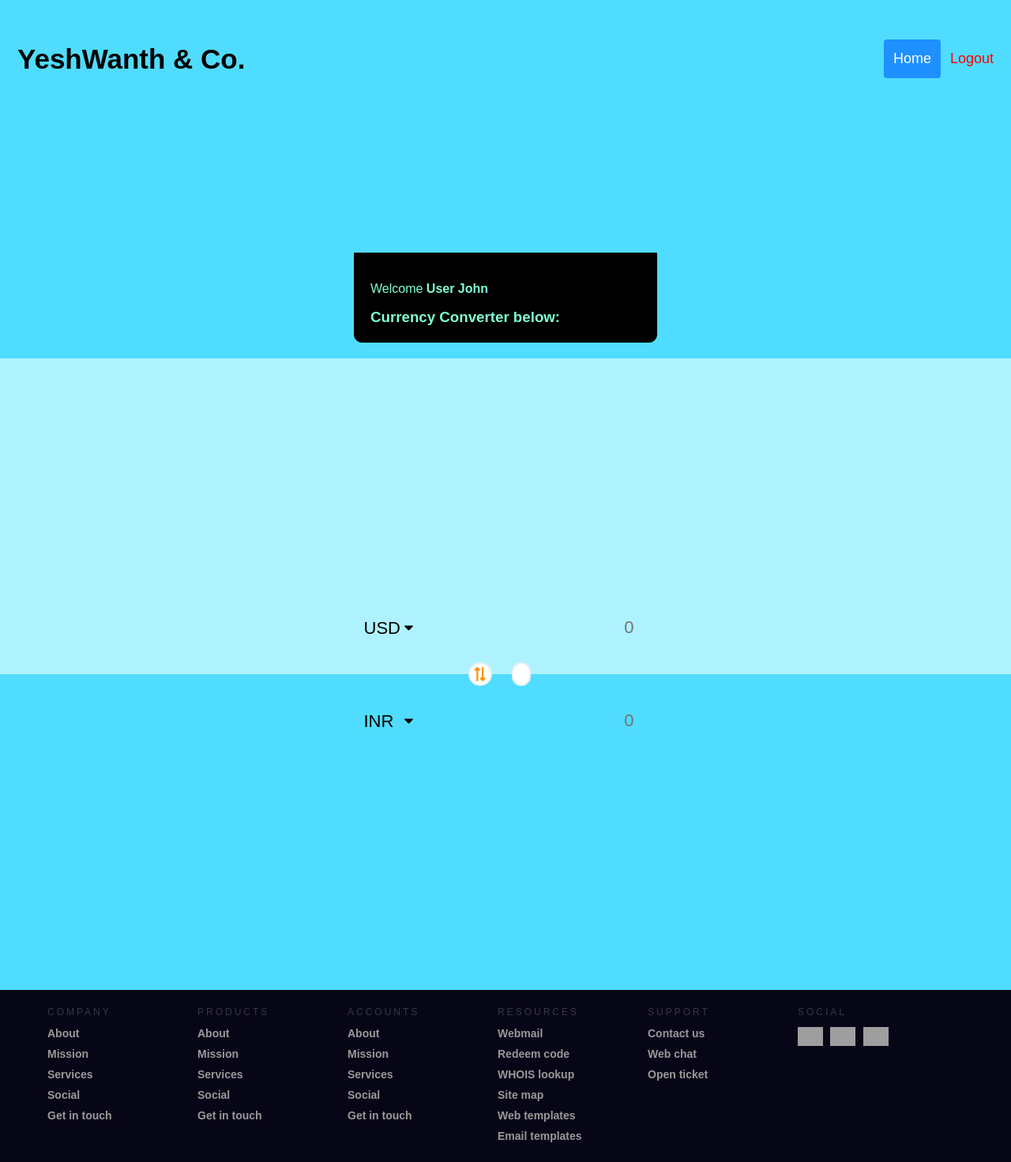
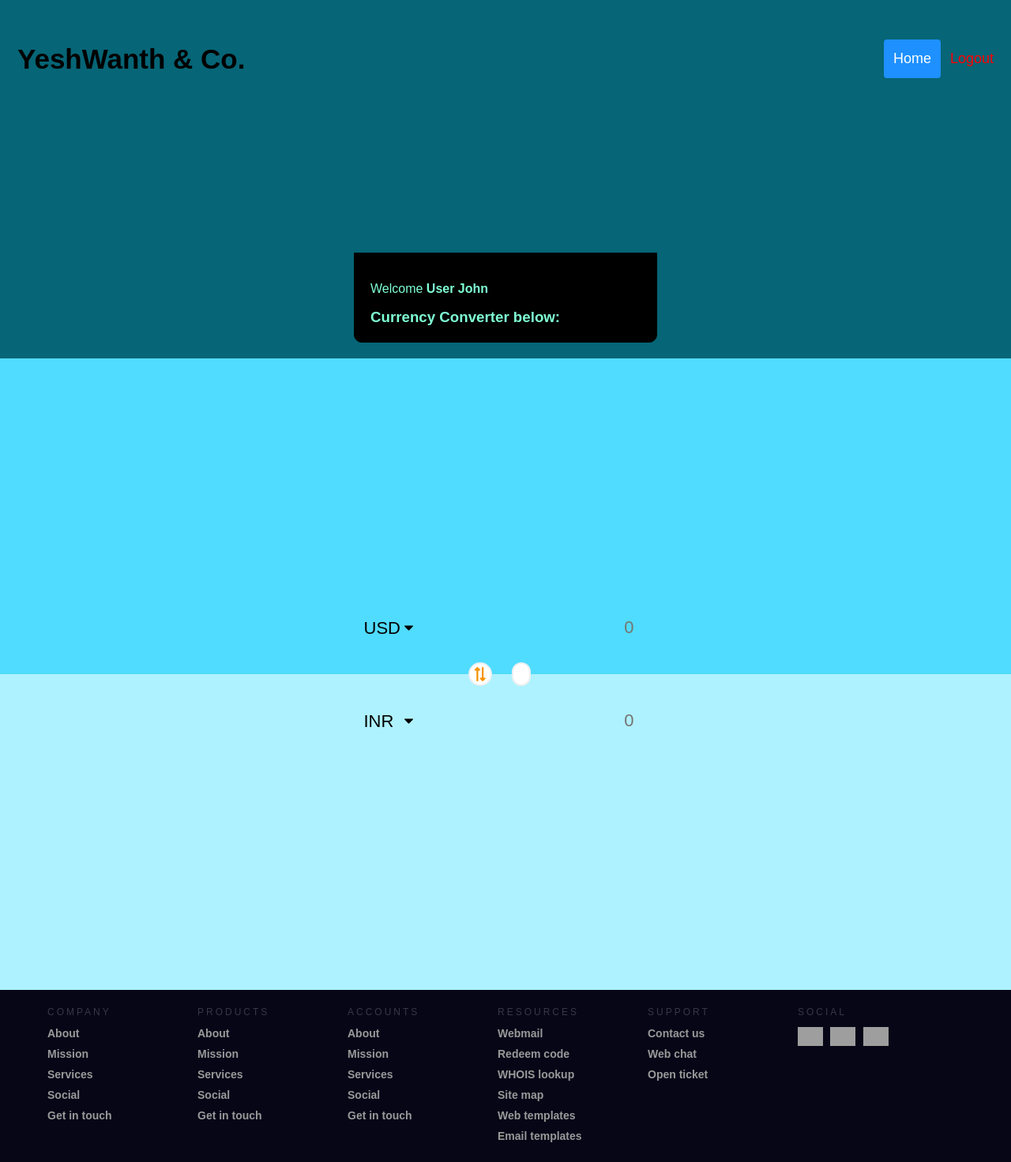
Before and after one commit to Azgardians/Currency-Converter, a PHP site: page / in a window 1280 px wide. Shown: the whole page at 79% size. Run offline with PHP 8.4, Linux system fonts and the light colour scheme; some libraries are stand-ins or nearby versions; some web fonts are replaced; grey boxes are pictures that could not be loaded.

Commit message:
Color change in navbar

```diff
--- a/static/style.css
+++ b/static/style.css
@@ -6,7 +6,7 @@ body {
     font-family: Arial, Helvetica, sans-serif;
 
     /* background: linear-gradient(to right, #FF4B2B, #FF416C); */
-    background: linear-gradient(to bottom, #50dcff 0%,  #50dcff 50%, #aff2ff 50%,  #aff2ff 100%);
+    background: linear-gradient(to bottom, #066576 0%,  #066576 50%, #aff2ff 50%,  #aff2ff 100%);
 	background-repeat: no-repeat;
 	background-size: cover;
 	background-position: 0 0;
@@ -83,7 +83,7 @@ body {
     }
 }
 .container {
-	background: linear-gradient(to bottom, #aff2ff 0%, #aff2ff 50%, #50dcff 50%, #50dcff 100%);
+	background: linear-gradient(to bottom, #50dcff 0%,  #50dcff  50%,  #aff2ff 50%, #aff2ff 100%);
 	font-family: 'Muli', sans-serif;
 	display: flex;
 	flex-direction: column;
```
